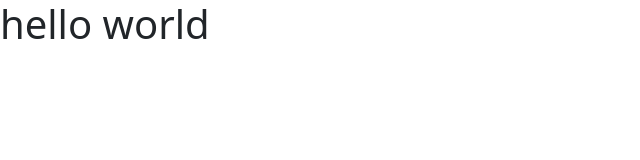
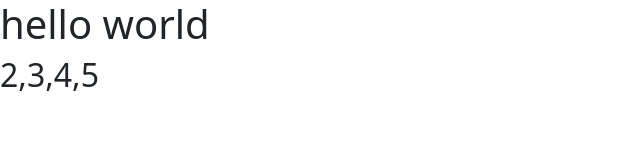
Before and after one commit to Christiannaira/javascript-playground, a website: page src/index.html in a window 1280 px wide. Shown: the whole page, without its empty margins (0-640 px from the left). Drawn offline with nearby package versions, Linux system fonts and the light colour scheme.

Commit message:
feat: Another map function used

```diff
--- a/challenge.js
+++ b/challenge.js
@@ -71,3 +71,13 @@ function FizzBuzzArray(num) {
 // Write a Javascript function that takes a string as input and determines whether it is a palindrome (reads the same forwards and backwards). The function should return true if the string is a palindrome and false otherwise. You should consider edge cases. Ignore non-alphanumeric characters and handle case sensitivity. Palindrome
 
 // Write a javascript function that generates the Fibonacci sequence up to a given number of terms. The function should return an array containing the sequence.
+
+// Array Map
+
+const numbersTwo = [4, 9, 16, 25];
+const newArr = numbersTwo.map(Math.sqrt);
+
+document.getElementById("demo").innerHTML = newArr
+
+
+// Array Filter
--- a/src/index.html
+++ b/src/index.html
@@ -12,6 +12,7 @@
 
     <h1>hello world</h1>
 
+    <h2 id="demo"></h2>
 
     <script src="/challenge.js"></script>
 
```
